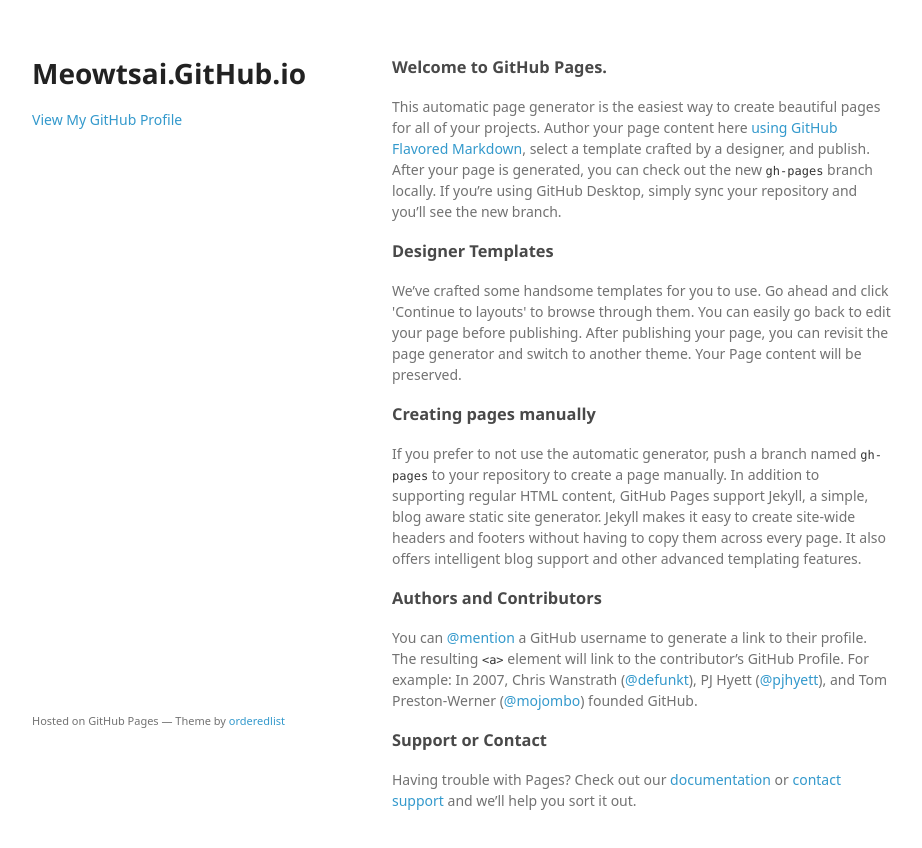
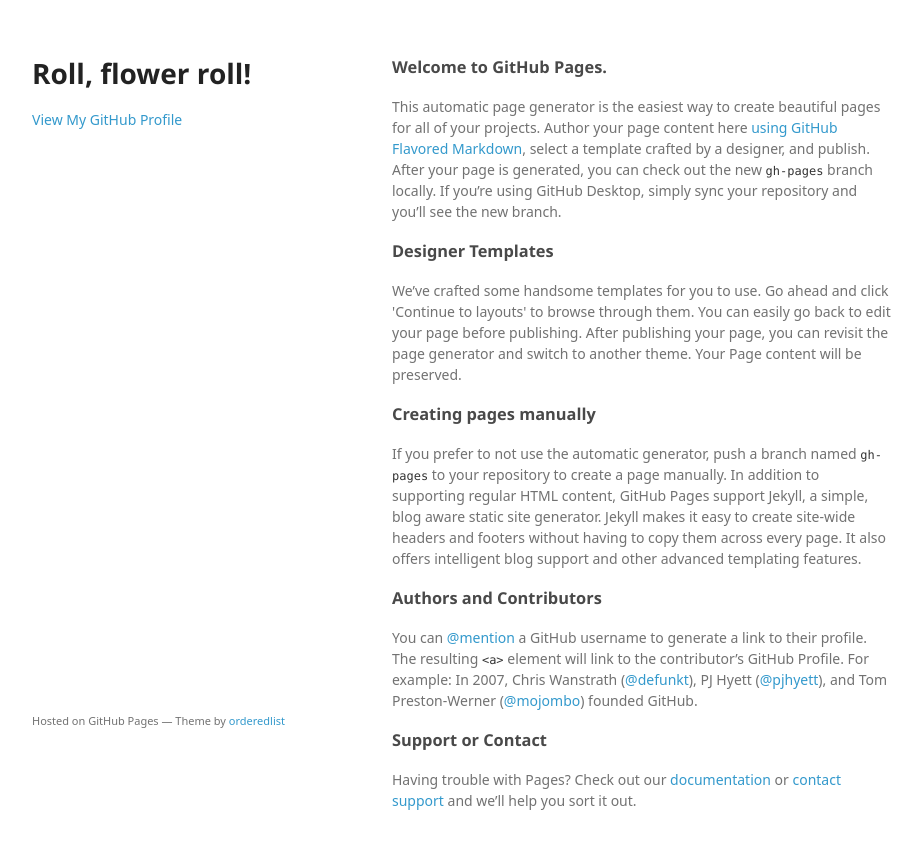
Before and after one commit to meowtsai/meowtsai.github.io, a plain HTML site: page index.html in a window 1280 px wide. Shown: the whole page, without its empty margins (178-1100 px from the left). Drawn offline with Linux system fonts and the light colour scheme; a web font is replaced by a local one.

Commit message:
change the title
Flower Roll!

```diff
--- a/index.html
+++ b/index.html
@@ -3,7 +3,7 @@
   <head>
     <meta charset="utf-8">
     <meta http-equiv="X-UA-Compatible" content="chrome=1">
-    <title>Meowtsai.GitHub.io by meowtsai</title>
+    <title>Rolling!</title>
 
     <link rel="stylesheet" href="stylesheets/styles.css">
     <link rel="stylesheet" href="stylesheets/github-light.css">
@@ -15,7 +15,7 @@
   <body>
     <div class="wrapper">
       <header>
-        <h1>Meowtsai.GitHub.io</h1>
+        <h1>Roll, flower roll!</h1>
         <p></p>
 
 
```
